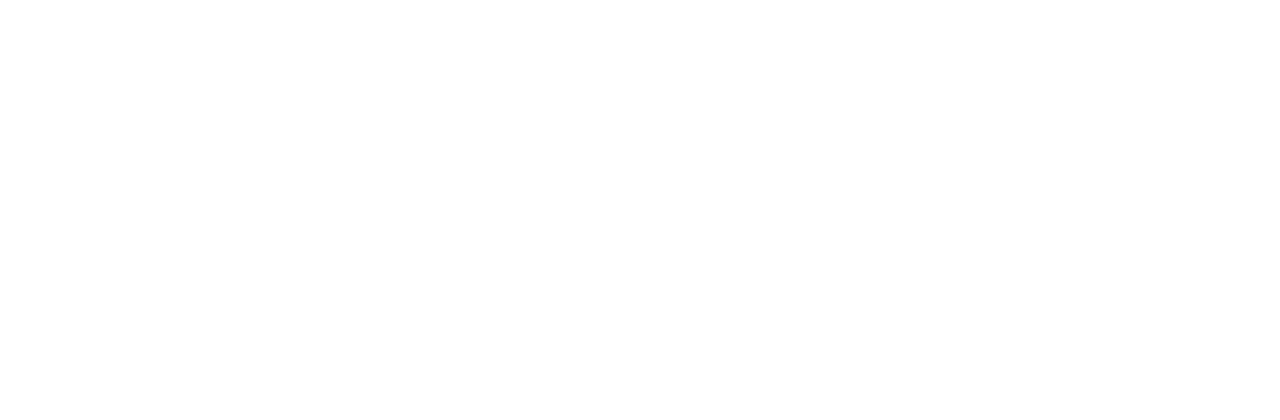
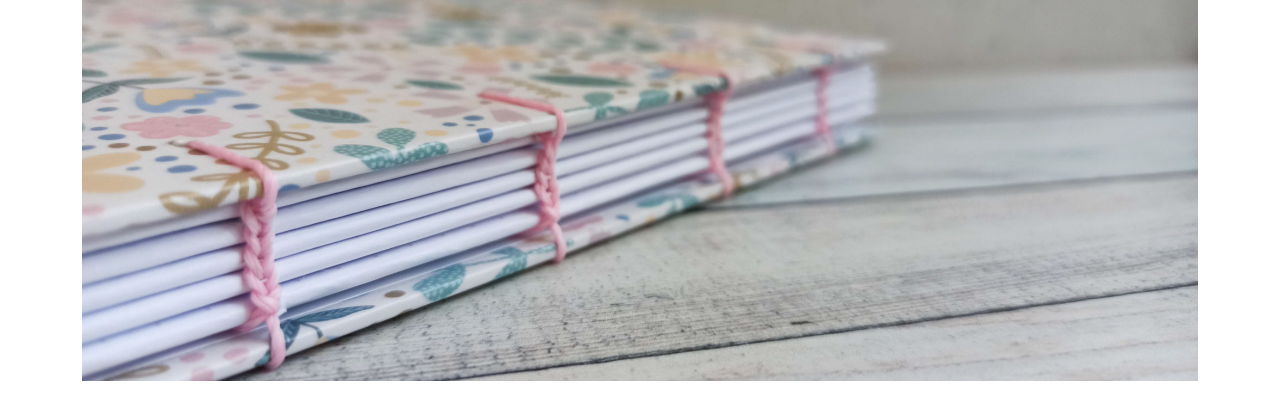
Before and after one commit to anabrollan/segunda-p-e, a plain HTML site: page index.html in a window 1280 px wide. Drawn offline with nearby package versions, Linux system fonts and the light colour scheme.

Commit message:
Agrego el banner

```diff
--- a/index.html
+++ b/index.html
@@ -3,9 +3,21 @@
 <head>
     <meta charset="UTF-8">
     <meta name="viewport" content="width=device-width, initial-scale=1.0">
+    <!--Bootstrap CSS-->
+    <link href="https://cdn.jsdelivr.net/npm/bootstrap@5.3.3/dist/css/bootstrap.min.css" rel="stylesheet" integrity="sha384-QWTKZyjpPEjISv5WaRU9OFeRpok6YctnYmDr5pNlyT2bRjXh0JMhjY6hW+ALEwIH" crossorigin="anonymous">
+    <!--Enlace CSS-->
+    <link rel="stylesheet" href="./css/estilos.css">
+    <!--Título-->
     <title>Kalandra</title>
 </head>
 <body>
-
+    <!--Banner-->
+    <section class ="container banner">
+        <div class="row">
+                <img src="./assets/indexbanner.jpg" alt="Libreta artesanal en encuadernación copta">
+        </div>
+    </section>
+    <!--Bootstrap JS-->
+    <script src="https://cdn.jsdelivr.net/npm/bootstrap@5.3.3/dist/js/bootstrap.bundle.min.js" integrity="sha384-YvpcrYf0tY3lHB60NNkmXc5s9fDVZLESaAA55NDzOxhy9GkcIdslK1eN7N6jIeHz" crossorigin="anonymous"></script>
 </body>
 </html>
```
Also changed, not shown: assets/Logo Principal.png (added), assets/fotoyo.jpg (added), assets/indexbanner.jpg (added), assets/plegadera.jpg (added), 1 other file.
